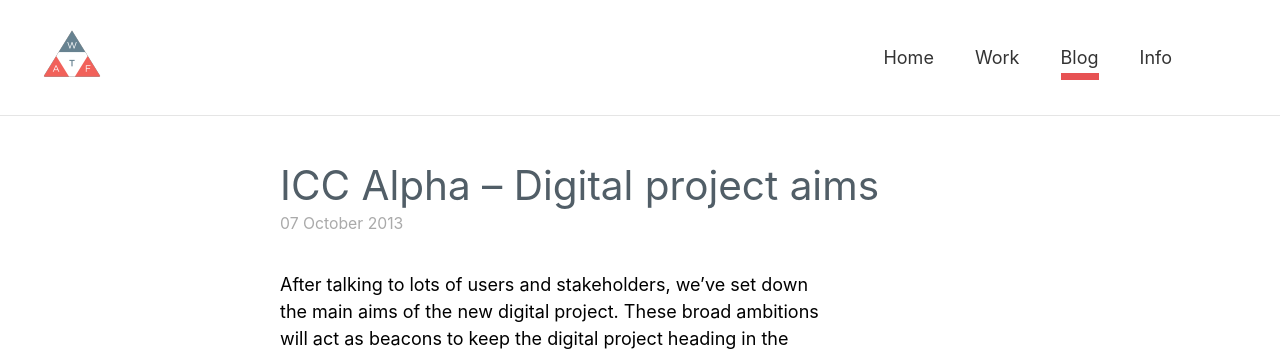
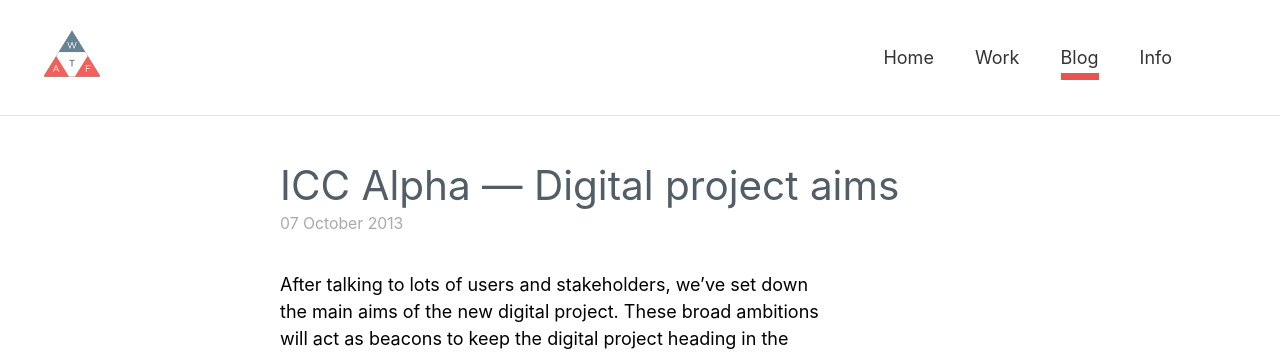
Before and after one commit to wearethoughtfox/wearethoughtfox, a Jekyll site: the page built from _blog/2013-10-07-icc-alpha-digital-project-aims.md, in a window 1280 px wide. Shown: the top 356 px of the page. Built offline with Jekyll 4.4.1, drawn with Linux system fonts in a browser that asks for light colours; some of the changed lines change nothing that is shown.

Commit message:
Update Blog “2013-10-07-icc-alpha-digital-project-aims”

```diff
--- a/_blog/2013-10-07-icc-alpha-digital-project-aims.md
+++ b/_blog/2013-10-07-icc-alpha-digital-project-aims.md
@@ -1,11 +1,6 @@
 ---
-id: 858
-title: 'ICC Alpha &#8211; Digital project aims'
-date: 2013-10-07T08:28:08+00:00
-author: Rob
 layout: blog
-guid: http://wearethoughtfox.com/?p=858
-permalink: /blog/icc-alpha-digital-project-aims/
+title: ICC Alpha — Digital project aims
 categories:
   - Blog
 tags:
```
